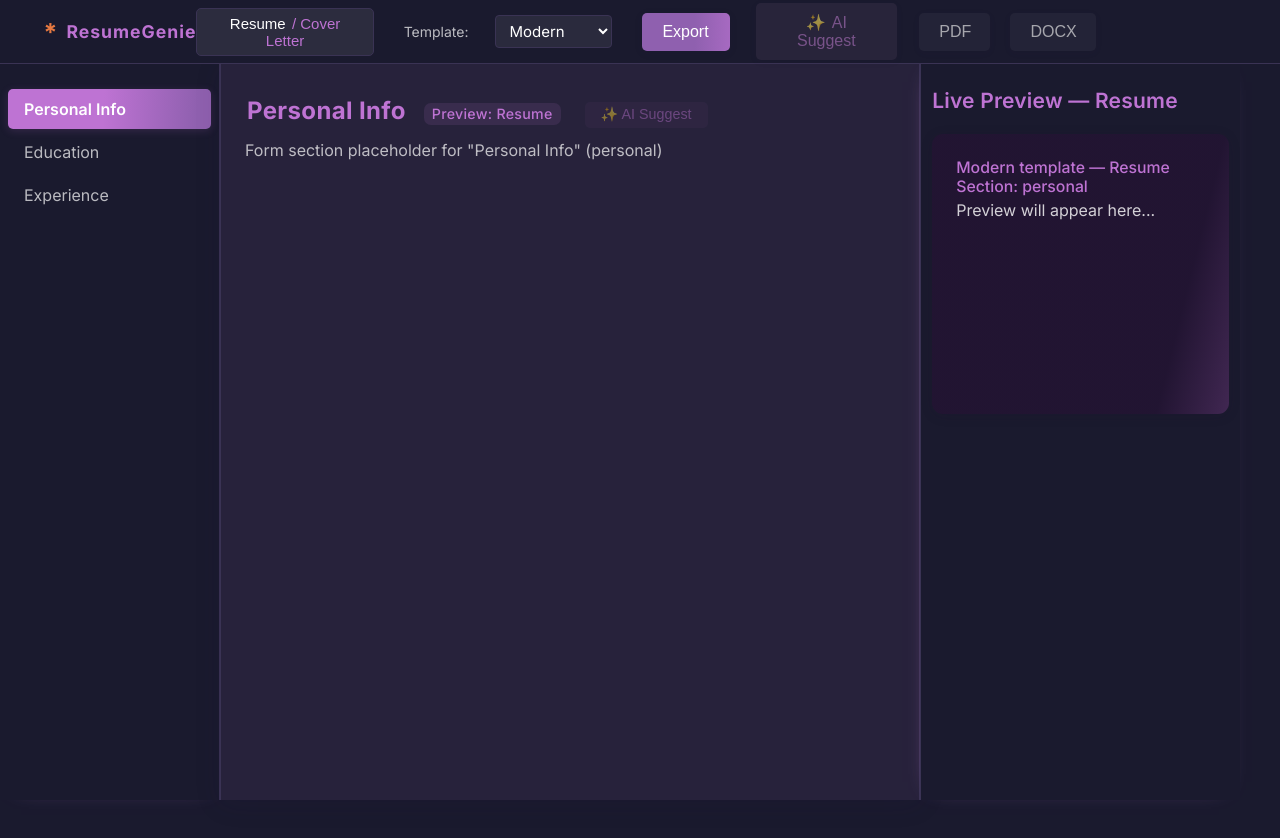
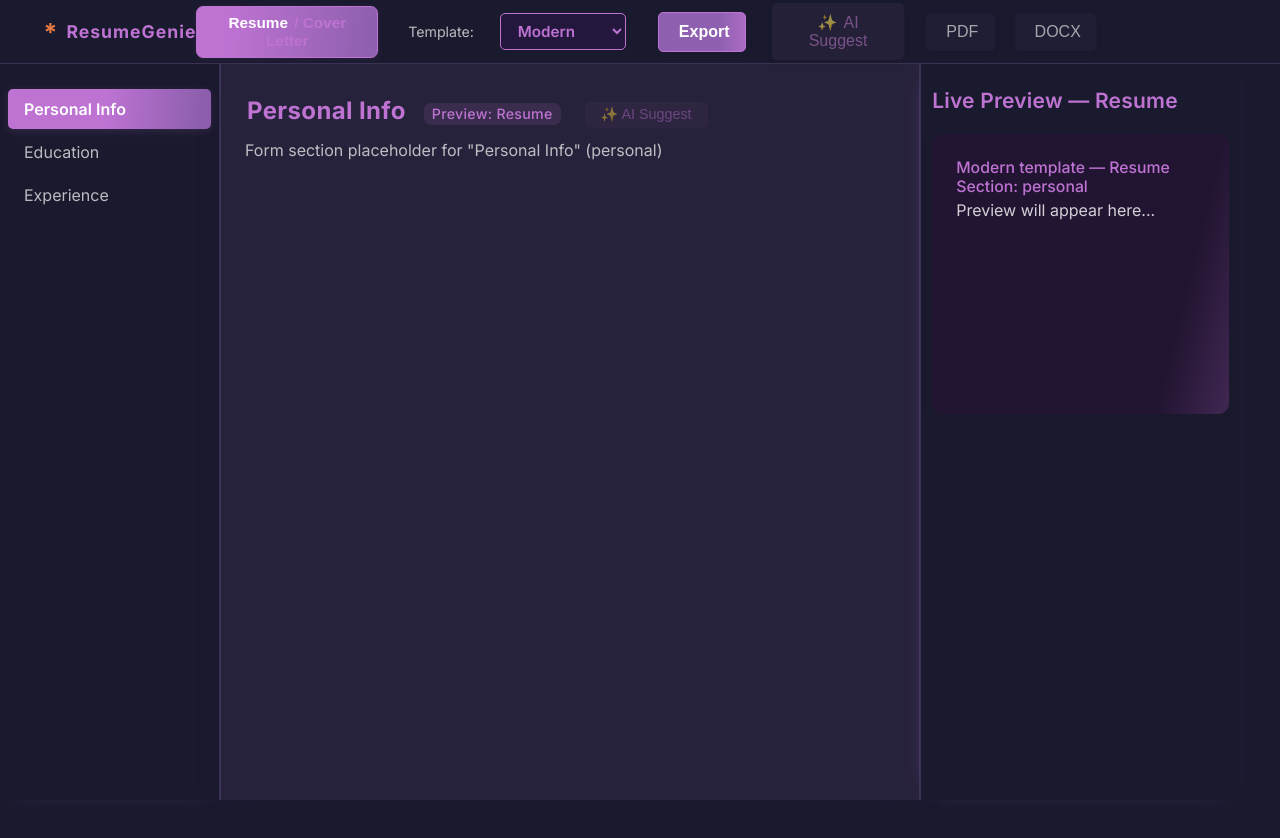
Before and after one commit to Workflow-Manager-admin/resumegenie-25319-282d1c45, a React (Create React App) app in the folder resumegenie_frontend/: page / in a window 1280 px wide. Shown: the top 838 px of the page. Built offline with nearby package versions, Linux system fonts and the light colour scheme; the HTML template or start-up script is replaced by a standard one.

Commit message:
Auto-commit: Changes as of 2025-05-28T16:01:25.863382+00:00

```diff
--- a/resumegenie_frontend/src/components/layout/TopBar.js
+++ b/resumegenie_frontend/src/components/layout/TopBar.js
@@ -38,28 +38,29 @@ function TopBar({ selectedTemplate, onTemplateChange, onExport, previewMode, onT
           {/* Preview toggle button */}
           <button
             style={{
-              background: 'rgba(255,255,255,0.08)',
-              border: '1px solid var(--border-color)',
-              borderRadius: 5,
-              color: 'var(--text-color)',
-              fontSize: 15,
-              padding: '6px 13px',
-              fontWeight: 500,
+              background: 'linear-gradient(93deg, var(--accent) 17%, var(--secondary-bg) 95%)',
+              border: '1.5px solid var(--accent)',
+              borderRadius: 7,
+              color: '#fff',
+              fontSize: 15.3,
+              padding: '7px 17px',
+              fontWeight: 600,
               marginRight: 12,
               cursor: 'pointer',
-              outlineOffset: '1px'
+              outlineOffset: '2px',
+              boxShadow: '0 1px 7px 0 rgba(190,115,211,0.09)'
             }}
             onClick={onTogglePreviewMode}
             aria-label="Toggle between Resume and Cover Letter preview mode"
           >
             {previewMode === 'resume'
-              ? <>Resume <span style={{ color: '#be73d3', marginLeft: 2 }}>/ Cover Letter</span></>
-              : <>Cover Letter <span style={{ color: '#be73d3', marginLeft: 2 }}>/ Resume</span></>
+              ? <>Resume <span style={{ color: 'var(--accent)', marginLeft: 2 }}>/ Cover Letter</span></>
+              : <>Cover Letter <span style={{ color: 'var(--accent)', marginLeft: 2 }}>/ Resume</span></>
             }
           </button>
 
           {/* Template Selector */}
-          <label htmlFor="template-selector" style={{ color: 'var(--text-secondary)', marginRight: 6, fontSize: 14 }}>
+          <label htmlFor="template-selector" style={{ color: 'var(--text-secondary)', marginRight: 6, fontSize: 14.2 }}>
             Template:
           </label>
           <select
@@ -67,12 +68,14 @@ function TopBar({ selectedTemplate, onTemplateChange, onExport, previewMode, onT
             value={selectedTemplate}
             onChange={e => onTemplateChange && onTemplateChange(e.target.value)}
             style={{
-              background: 'rgba(255,255,255,0.07)',
-              border: '1px solid var(--border-color)',
-              borderRadius: 4,
-              color: 'var(--text-color)',
-              fontSize: 15,
-              padding: '5px 10px',
+              background: 'var(--panel-bg)',
+              border: '1.5px solid var(--accent)',
+              borderRadius: 5,
+              color: 'var(--accent)',
+              fontWeight: 600,
+              fontSize: 15.2,
+              padding: '7px 13px',
+              marginRight: 4
             }}
             aria-label="Select Template"
           >
@@ -84,7 +87,13 @@ function TopBar({ selectedTemplate, onTemplateChange, onExport, previewMode, onT
           {/* Export button (functional stub) */}
           <button
             className="btn"
-            style={{ fontWeight: 500, marginLeft: 10, minWidth: 88 }}
+            style={{
+              fontWeight: 600,
+              marginLeft: 10,
+              minWidth: 88,
+              background: 'linear-gradient(90deg, var(--secondary-bg) 70%, var(--accent) 120%)',
+              border: '1.5px solid var(--accent)'
+            }}
             onClick={onExport}
             aria-label="Export current document (Resume/Cover Letter)"
           >
@@ -97,8 +106,8 @@ function TopBar({ selectedTemplate, onTemplateChange, onExport, previewMode, onT
             style={{
               marginLeft: 8,
               minWidth: 120,
-              background: 'rgba(220, 144, 208, 0.13)',
-              color: '#be73d3',
+              background: 'rgba(190,115,211,0.11)',
+              color: 'var(--accent)',
               opacity: 0.45,
               cursor: 'not-allowed'
             }}
@@ -117,7 +126,7 @@ function TopBar({ selectedTemplate, onTemplateChange, onExport, previewMode, onT
             style={{
               marginLeft: 4,
               minWidth: 50,
-              background: 'rgba(255,255,255,0.07)',
+              background: 'rgba(190,115,211,0.07)',
               color: '#fff',
               opacity: 0.48,
               cursor: 'not-allowed',
@@ -134,7 +143,7 @@ function TopBar({ selectedTemplate, onTemplateChange, onExport, previewMode, onT
             style={{
               marginLeft: 2,
               minWidth: 56,
-              background: 'rgba(255,255,255,0.07)',
+              background: 'rgba(190,115,211,0.07)',
               color: '#fff',
               opacity: 0.48,
               cursor: 'not-allowed',
```
Also changed, not shown: 2 other files (tests, documents, lock files or other folders).
